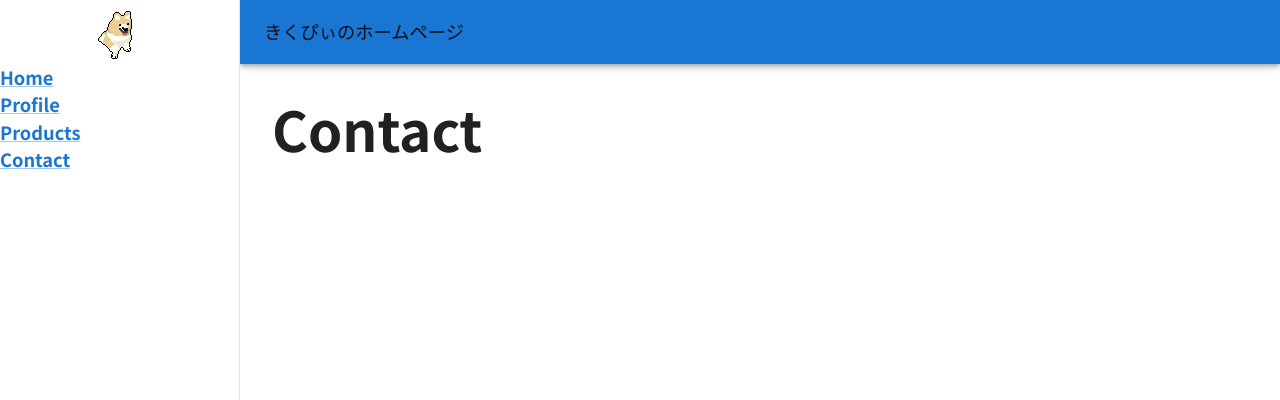
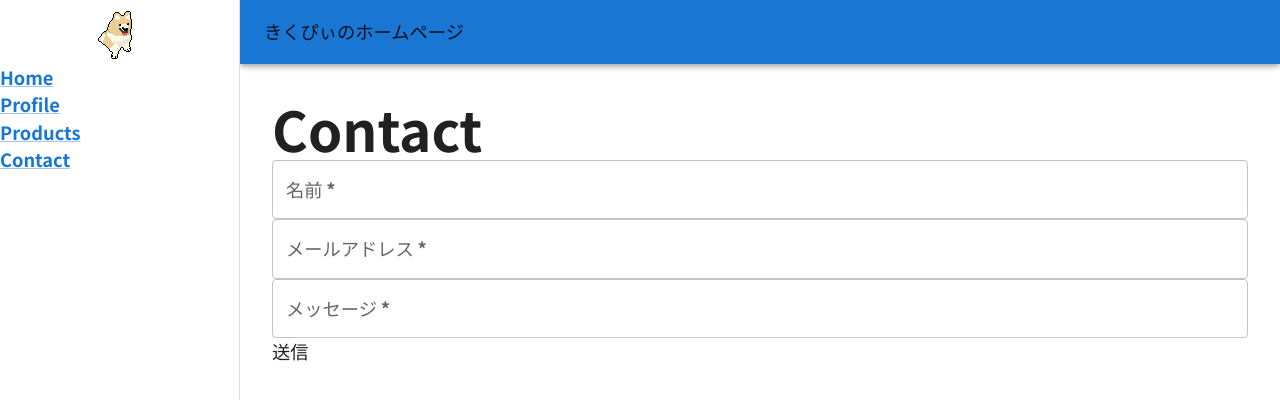
Before and after one commit to kiku09020/my-page, a React (Vite) app: page /contact in a window 1280 px wide. Shown: the top 400 px of the page. Built offline with nearby package versions, Linux system fonts and the light colour scheme; a web font is replaced by a local one.

Commit message:
フォーム仮実装

```diff
--- a/package.json
+++ b/package.json
@@ -12,6 +12,7 @@
   "dependencies": {
     "@emotion/react": "^11.13.5",
     "@emotion/styled": "^11.13.5",
+    "@hookform/resolvers": "^3.9.1",
     "@mui/icons-material": "^6.1.8",
     "@mui/material": "^6.1.8",
     "embla-carousel-autoplay": "^8.5.1",
@@ -19,9 +20,11 @@
     "graphql-request": "^7.1.2",
     "react": "^18.3.1",
     "react-dom": "^18.3.1",
+    "react-hook-form": "^7.54.0",
     "react-player": "^2.16.0",
     "react-router-dom": "^7.0.1",
-    "swr": "^2.2.5"
+    "swr": "^2.2.5",
+    "zod": "^3.23.8"
   },
   "devDependencies": {
     "@eslint/js": "^9.13.0",
--- /dev/null
+++ b/src/pages/contact/components/form/Form.tsx
@@ -0,0 +1,42 @@
+import { useForm } from "react-hook-form";
+import FormField from "./FormField";
+import { FormContext } from "../../models/form/formContext";
+import { FormData, formSchema } from "../../models/form/formSchema";
+import { zodResolver } from "@hookform/resolvers/zod";
+import zodErrorMap from "../../models/zodErrorMap";
+import { FromFieldProps } from "../../models/form/formField";
+
+//------------------------------------------------------------
+
+const FormFields: FromFieldProps<FormData>[] = [
+  { name: "name", label: "名前", isRequired: true },
+  { name: "email", label: "メールアドレス", isRequired: true },
+  { name: "message", label: "メッセージ", isRequired: true },
+];
+
+export default function Form() {
+  const {
+    control,
+    handleSubmit,
+    formState: { errors, isValid },
+  } = useForm<FormData>({ mode: "onChange", resolver: zodResolver(formSchema) });
+
+  zodErrorMap();
+
+  const onSubmit = handleSubmit((data: FormData) => {});
+
+  return (
+    <>
+      <form onSubmit={onSubmit} aria-label="">
+        <FormContext.Provider value={{ control, errors }}>
+          {FormFields.map((props) => (
+            <FormField key={props.name} {...props} />
+          ))}
+        </FormContext.Provider>
+        <button type="submit" disabled={!isValid}>
+          送信
+        </button>
+      </form>
+    </>
+  );
+}
--- /dev/null
+++ b/src/pages/contact/components/form/FormField.tsx
@@ -0,0 +1,27 @@
+import { TextField } from "@mui/material";
+import { useContext } from "react";
+import { Controller } from "react-hook-form";
+import { FormContext } from "../../models/form/formContext";
+import { FormData } from "../../models/form/formSchema";
+import { FromFieldProps } from "../../models/form/formField";
+
+export default function FormField({ name, label, isRequired = false }: FromFieldProps<FormData>) {
+  const formContext = useContext(FormContext);
+
+  return (
+    <Controller
+      name={name}
+      control={formContext.control}
+      render={({ field, fieldState }) => (
+        <TextField
+          {...field}
+          label={label}
+          fullWidth
+          required={isRequired}
+          error={fieldState.error ? true : false}
+          helperText={fieldState.error ? fieldState.error.message : ""}
+        />
+      )}
+    />
+  );
+}
--- a/src/pages/contact/contact.tsx
+++ b/src/pages/contact/contact.tsx
@@ -1,3 +1,9 @@
+import Form from "./components/form/Form";
+
 export default function Contact() {
-  return <></>;
+  return (
+    <>
+      <Form />
+    </>
+  );
 }
--- /dev/null
+++ b/src/pages/contact/models/form/formContext.ts
@@ -0,0 +1,13 @@
+import { createContext } from "react";
+import { Control, FieldErrors, FieldValues } from "react-hook-form";
+import { FormData } from "./formSchema";
+
+type FormContextProps<TFieldValue extends FieldValues> = {
+  control: Control<TFieldValue, any> | undefined;
+  errors: FieldErrors<TFieldValue>;
+};
+
+export const FormContext = createContext<FormContextProps<FormData>>({
+  control: undefined,
+  errors: {},
+});
--- /dev/null
+++ b/src/pages/contact/models/form/formField.ts
@@ -0,0 +1,7 @@
+import { FieldValues, Path } from "react-hook-form";
+
+export type FromFieldProps<TFieldValue extends FieldValues> = {
+  name: Path<TFieldValue>;
+  label: string;
+  isRequired?: boolean;
+};
--- /dev/null
+++ b/src/pages/contact/models/form/formSchema.ts
@@ -0,0 +1,9 @@
+import { z } from "zod";
+
+export const formSchema = z.object({
+  name: z.string().min(1).max(64),
+  email: z.string().email(),
+  message: z.string().min(1).max(2048),
+});
+
+export type FormData = z.infer<typeof formSchema>;
--- /dev/null
+++ b/src/pages/contact/models/zodErrorMap.ts
@@ -0,0 +1,22 @@
+import { z } from "zod";
+
+export default function zodErrorMap() {
+  const zodErrorMap: z.ZodErrorMap = (issue, ctx) => {
+    switch (issue.code) {
+      case z.ZodIssueCode.too_small:
+        return { message: "必須項目です。" };
+
+      case z.ZodIssueCode.too_big:
+        return { message: `${issue.maximum}文字以内で入力してください。` };
+
+      case z.ZodIssueCode.invalid_string:
+        if (issue.validation === "email") {
+          return { message: "メールアドレスの形式で入力してください。" };
+        }
+    }
+
+    return { message: ctx.defaultError };
+  };
+
+  z.setErrorMap(zodErrorMap);
+}
```
Also changed, not shown: 1 other file (tests, documents, lock files or other folders).
